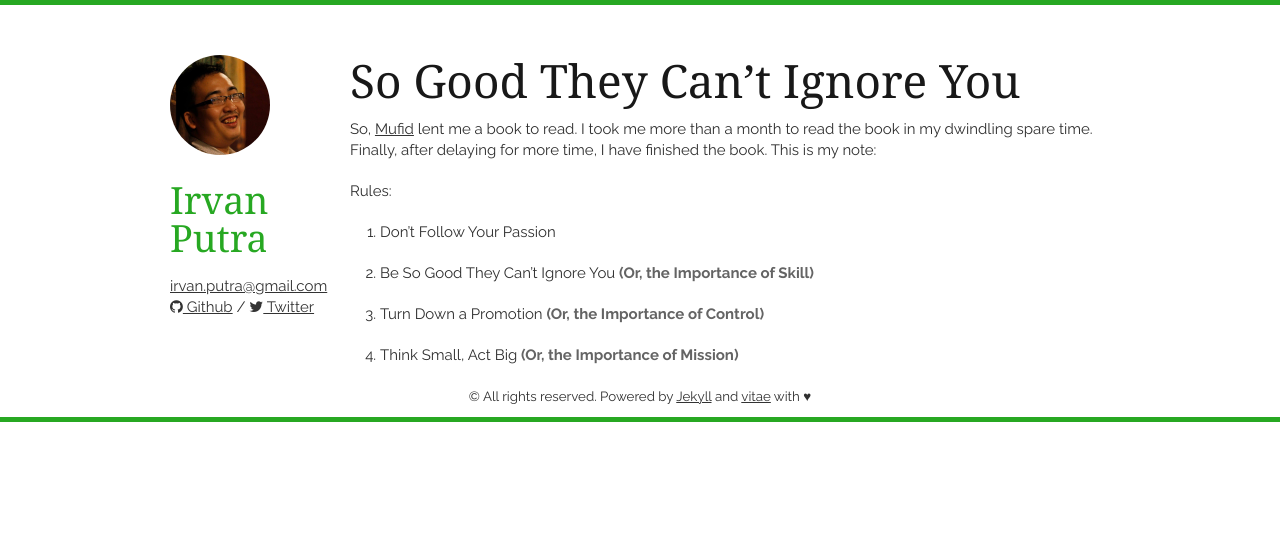
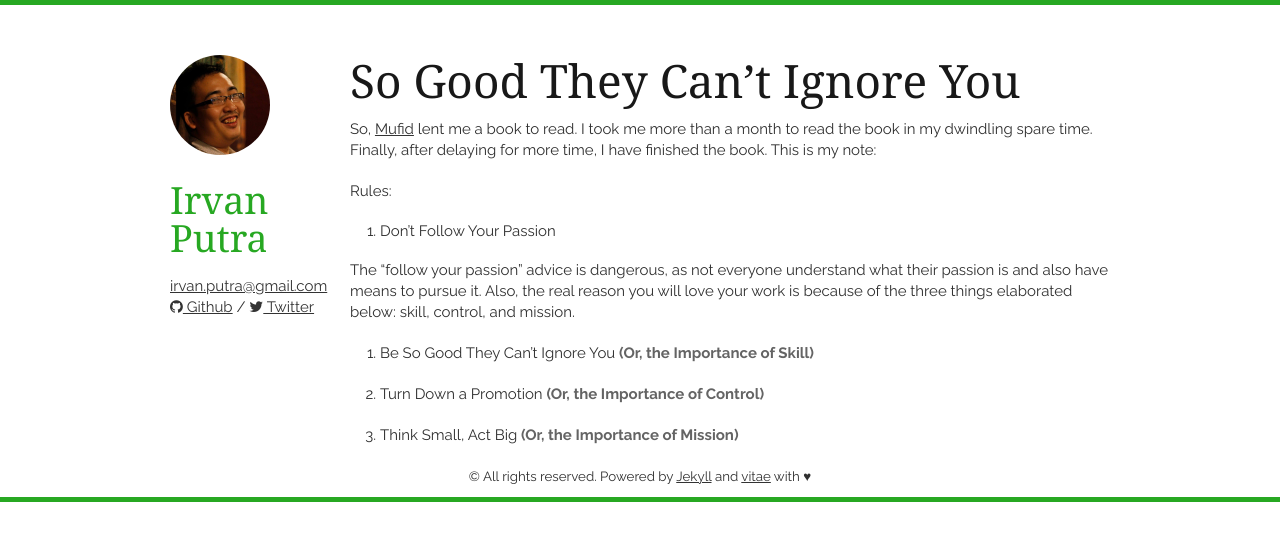
Before and after one commit to irvansemestanya/vandeput.github.io, a Jekyll site: the page built from so-good.md, in a window 1280 px wide. Shown: the top 541 px of the page. Built offline with Jekyll 4.4.1, drawn with Linux system fonts in a browser that asks for light colours; nearby versions of some CDN libraries.

Commit message:
Update so-good.md

```diff
--- a/so-good.md
+++ b/so-good.md
@@ -11,6 +11,8 @@ Rules:
 
 1. Don't Follow Your Passion
 
+The "follow your passion" advice is dangerous, as not everyone understand what their passion is and also have means to pursue it. Also, the real reason you will love your work is because of the three things elaborated below: skill, control, and mission.
+
 2. Be So Good They Can't Ignore You _(Or, the Importance of Skill)_
 
 3. Turn Down a Promotion _(Or, the Importance of Control)_
```
